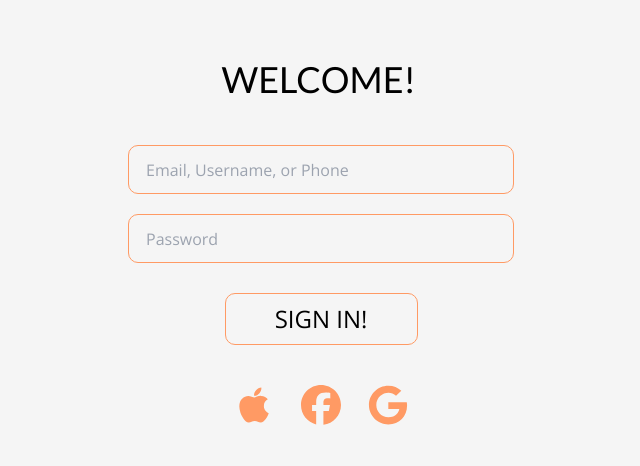
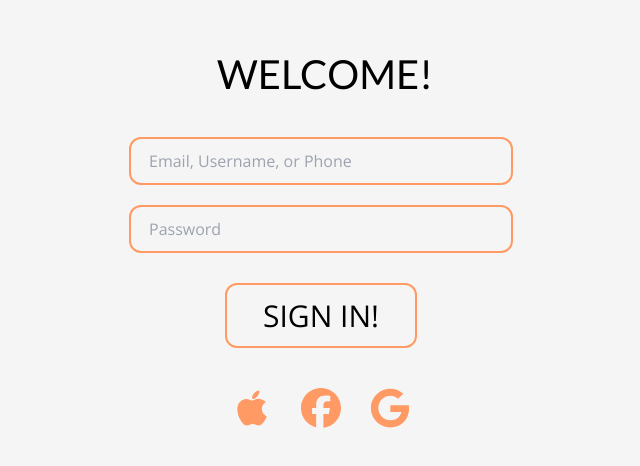
Before and after one commit to apatwary12/clique-web-alpha, a Next.js app: page / in a window 1280 px wide. Shown: the part 148-614 px from the top of the page, without its empty margins (319-959 px from the left). Built offline with nearby package versions, Linux system fonts and the light colour scheme.

Commit message:
Updated styling for tailwind and css
Updated tailwind styling to use default classes.

Added custom colors to tailwind config file.

Added custom h1, h2, h3, and h4 styles to global css file.

```diff
--- a/app/components/loginForm/LoginForm.js
+++ b/app/components/loginForm/LoginForm.js
@@ -25,15 +25,15 @@ export default function LoginForm () {
     return(
         <form
             action="submit"
-            className= "flex flex-col items-center w-[300px] min-w-[200px] mt-[200px]"
+            className= "flex flex-col items-center w-80 mt-48"
         >
-            <div className="mb-[40px] w-[199px] h-[43px] text-black text-[36px]">
-                <span className={lato.className}>WELCOME!</span>
+            <div className="mb-10 w-52 h-[43px] text-black">
+                <h2 className={lato.className}>WELCOME!</h2>
             </div>
             <div>
                 <input
                     className={classNames(
-                    "my-[10px] bg-[color:var(--white2)] text-[color:var(--grey1)] text-[16px] w-[386px] h-[49px] indent-2.5 p-[7px] rounded-[10px] border-[1px] border-[color:var(--orange1)]",
+                    "my-2.5 bg-white2 text-grey1 text-s w-96 h-12 indent-2.5 p-2 rounded-xl border-2 border-orange",
                     openSans.className)}
                     type="email"
                     placeholder="Email, Username, or Phone"
@@ -41,7 +41,7 @@ export default function LoginForm () {
                 required />
             <input
                 className={classNames(
-                "my-[10px] bg-[color:var(--white2)] ext-[color:var(--grey1)] text-[16px] w-[386px] h-[49px] indent-2.5 p-[7px] rounded-[10px] border-[1px] border-[color:var(--orange1)]",
+                "my-2.5 bg-white2 text-grey1 text-s w-96 h-12 indent-2.5 p-2 rounded-xl border-2 border-orange",
                 openSans.className)}
                 type="password"
                 placeholder="Password"
@@ -51,13 +51,13 @@ export default function LoginForm () {
             <div>
                 <button
                     className={classNames(
-                        "p-[7px] rounded-[10px] border-[1px] border-[color:var(--orange1)] mt-[20px] w-[193px] text-[color:var(--black)] text-[24px] hover:bg-[color:var(--orange1)] hover:text-[color:var(--white1)]",
+                        "p-2 rounded-xl border-2 border-orange mt-5 w-48 text-black hover:bg-orange hover:text-white2",
                         openSansBold.className)}
                     // disabled={login}
                     type="submit"
                     // onClick={() => loginWithEmailAndPswd()}
                 >
-                    SIGN IN!
+                    <h3>SIGN IN!</h3>
                 </button>
             </div>
         </form>
--- a/app/components/sso/SSO.js
+++ b/app/components/sso/SSO.js
@@ -3,17 +3,17 @@ import { FontAwesomeIcon } from "@fortawesome/react-fontawesome";
 
 export default function SSO () {
     return(
-        <div className="flex justify-around w-[200px] mt-[20px]">
+        <div className="flex justify-around w-52 mt-5">
             <FontAwesomeIcon
-                className="w-[40px] h-[40px] mt-[20px] text-[color:var(--orange1)]"
+                className="w-10 h-10 mt-5 text-orange"
                 icon={faApple}
             />
             <FontAwesomeIcon
-                className="w-[40px] h-[40px] mt-[20px] text-[color:var(--orange1)]"
+                className="w-10 h-10 mt-5 text-orange"
                 icon={faFacebook}
             />
             <FontAwesomeIcon
-                className="w-[40px] h-[40px] mt-[20px] text-[color:var(--orange1)]"
+                className="w-10 h-10 mt-5 text-orange"
                 icon={faGoogle}
             />
         </div>
--- a/app/globals.css
+++ b/app/globals.css
@@ -17,6 +17,25 @@
     --foreground-rgb: 255, 255, 255;
     --background-start-rgb: 0, 0, 0;
     --background-end-rgb: 0, 0, 0;
+  }
+}
+
+@layer base {
+  h1 {
+    font-size: 50px;
+    font-weight: 500px;
+  }
+  h2 {
+    font-size: 40px;
+    font-weight: 400px;
+  }
+  h3 {
+    font-size: 30px;
+    font-weight: 400px;
+  }
+  h4 {
+    font-size: 20px;
+    font-weight: 300px;
   }
 }
 
--- a/package.json
+++ b/package.json
@@ -12,7 +12,6 @@
     "@fortawesome/fontawesome-svg-core": "^6.4.0",
     "@fortawesome/free-brands-svg-icons": "^6.4.0",
     "@fortawesome/react-fontawesome": "^0.2.0",
-    "@next/font": "^13.4.9",
     "autoprefixer": "10.4.14",
     "classnames": "^2.3.2",
     "eslint": "8.44.0",
--- a/tailwind.config.js
+++ b/tailwind.config.js
@@ -13,12 +13,13 @@ module.exports = {
           'conic-gradient(from 180deg at 50% 50%, var(--tw-gradient-stops))',
       },
       colors: {
-        "orange1": "var(--orange1)",
-        "pink1": "var(--pink1)",
-        "white1": "var(--white1)",
-        "white2": "var(--white2)",
-        "white3": "var(--white3)",
-        "grey1": "var(--grey1)"
+        'orange': '#ff9a64',
+        'pink': '#ffd2cc',
+        'white1': '#fffff',
+        'white2': '#f5f5f5',
+        'white3': '#d9d9d9',
+        'grey': '#878787',
+        'black': '#000000'
       },
     },
   },
```
Also changed, not shown: 1 other file (tests, documents, lock files or other folders).
